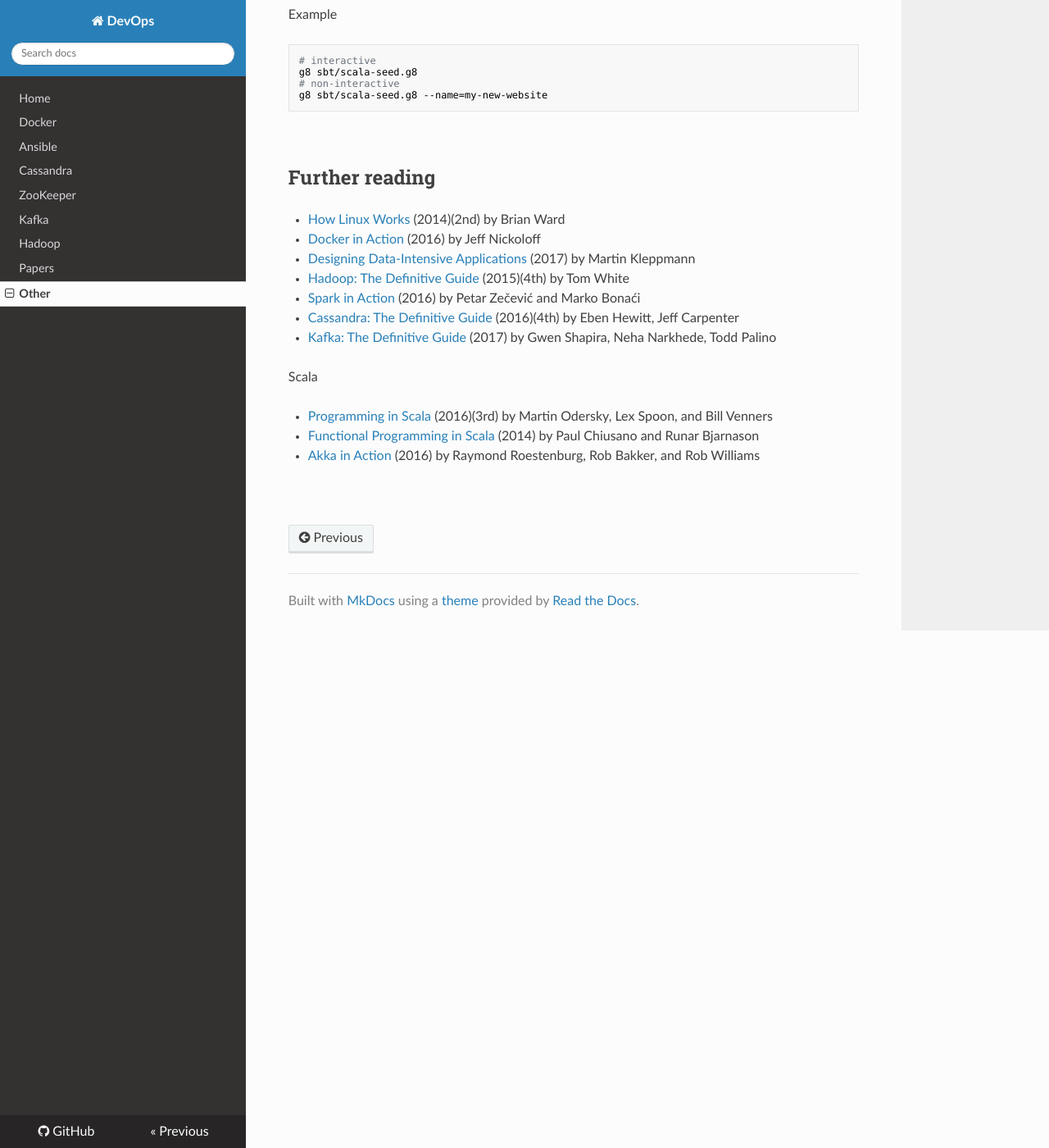
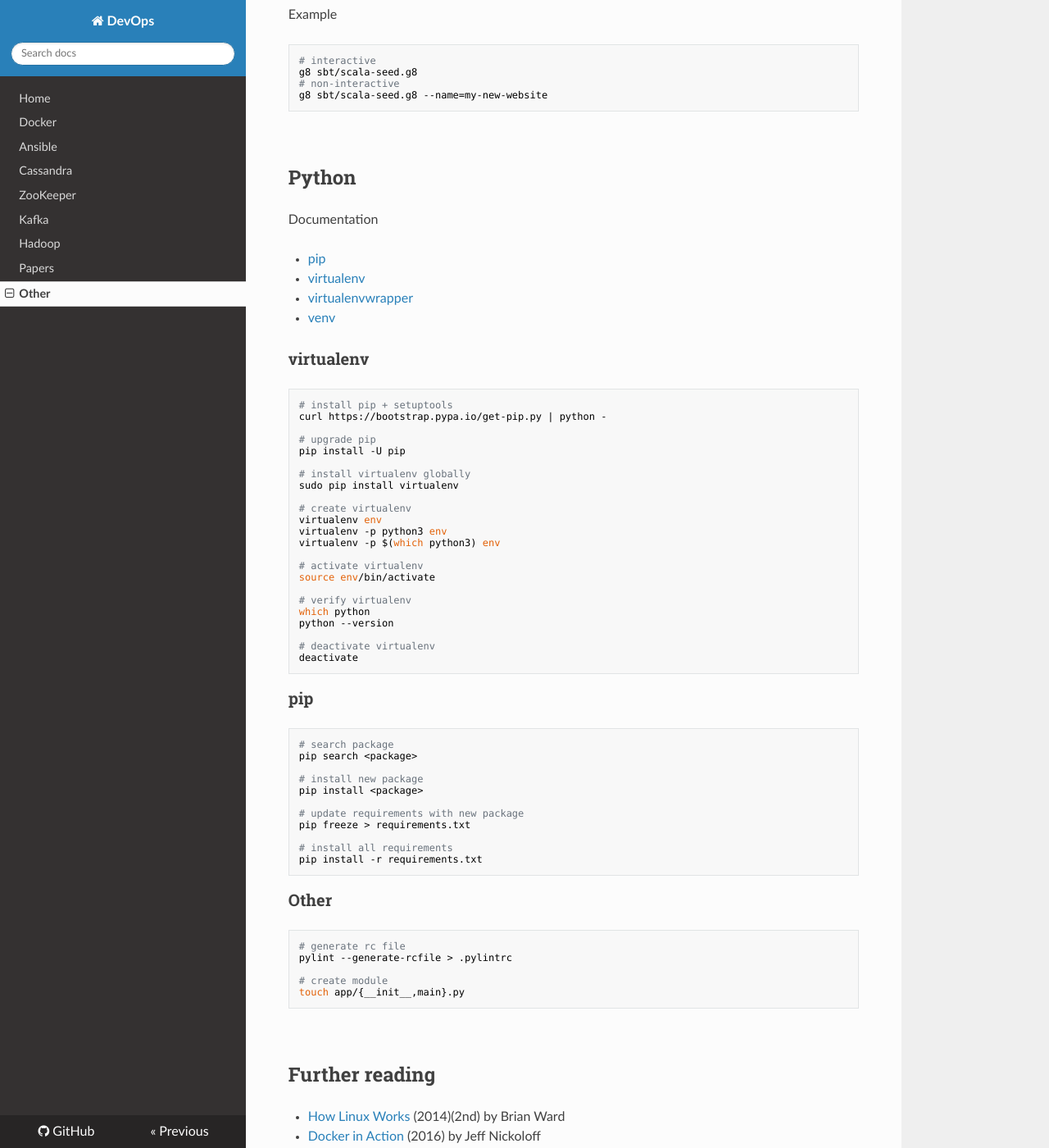
Before and after one commit to niqdev/devops, an MkDocs documentation site: the page built from docs/other.md, in a window 1280 px wide and 1400 px high, scrolled down 2769 px. Shown: the whole window at 82% size. Built offline with MkDocs 1.6.1, drawn with Linux system fonts in a browser that asks for light colours; nearby versions of some CDN libraries; old or Windows-style settings are respelled for this version of MkDocs.

Commit message:
doc: draft python

````diff
--- a/docs/other.md
+++ b/docs/other.md
@@ -143,6 +143,68 @@ g8 sbt/scala-seed.g8 --name=my-new-website
 
 <br>
 
+## Python
+
+Documentation
+
+* [pip](https://pip.pypa.io/en/stable/user_guide)
+* [virtualenv](https://virtualenv.pypa.io/en/stable/userguide)
+* [virtualenvwrapper](https://virtualenvwrapper.readthedocs.io/en/latest/index.html)
+* [venv](https://docs.python.org/3/library/venv.html)
+
+### virtualenv
+```bash
+# install pip + setuptools
+curl https://bootstrap.pypa.io/get-pip.py | python -
+
+# upgrade pip
+pip install -U pip
+
+# install virtualenv globally
+sudo pip install virtualenv
+
+# create virtualenv
+virtualenv env
+virtualenv -p python3 env
+virtualenv -p $(which python3) env
+
+# activate virtualenv
+source env/bin/activate
+
+# verify virtualenv
+which python
+python --version
+
+# deactivate virtualenv
+deactivate
+```
+
+### pip
+```bash
+# search package
+pip search <package>
+
+# install new package
+pip install <package>
+
+# update requirements with new package
+pip freeze > requirements.txt
+
+# install all requirements
+pip install -r requirements.txt
+```
+
+### Other
+```bash
+# generate rc file
+pylint --generate-rcfile > .pylintrc
+
+# create module
+touch app/{__init__,main}.py
+```
+
+<br>
+
 ## Further reading
 
 * [How Linux Works](https://nostarch.com/howlinuxworks2) (2014)(2nd) by Brian Ward
````
